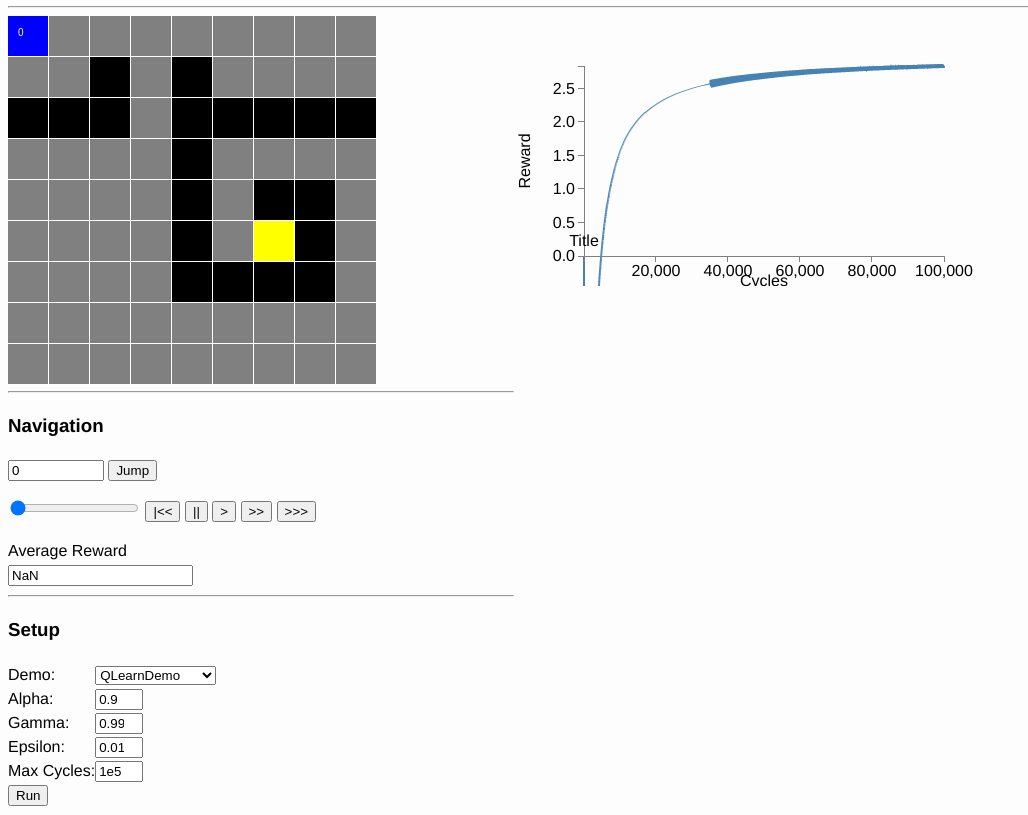
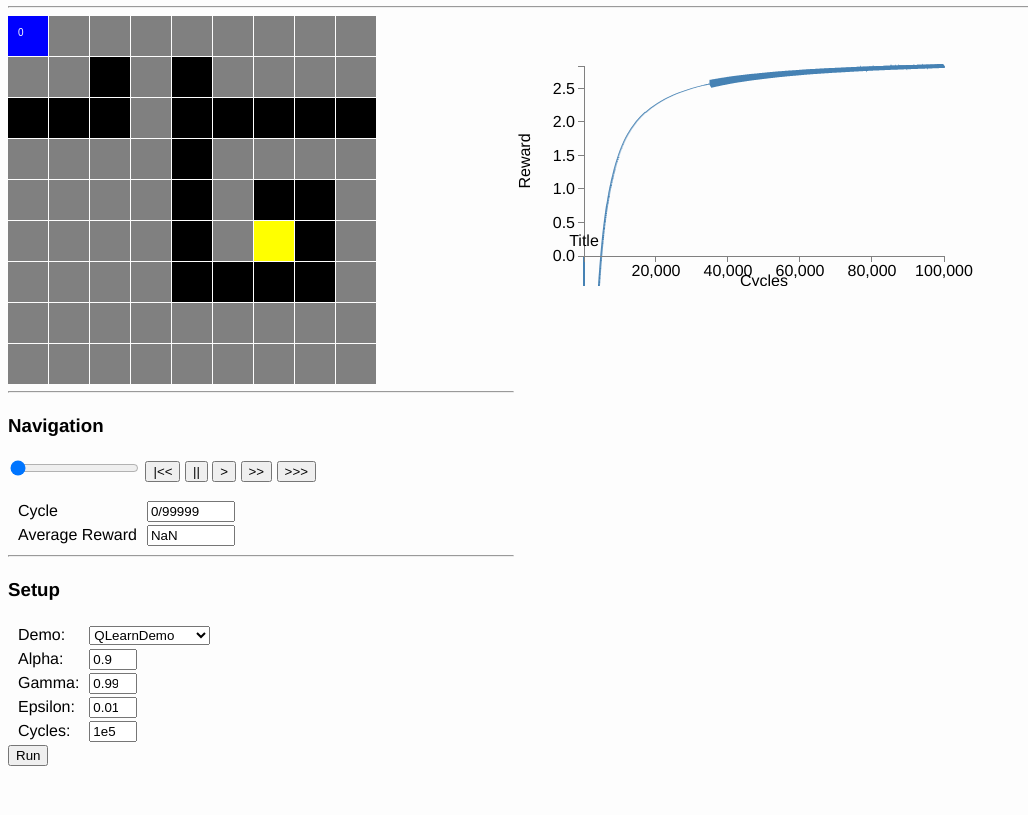
Before and after one commit to aslanides/aixijs, a plain HTML site: page index.html in a window 1280 px wide. Both pictures are taken after a click on the button "Run". Shown: the part 85-900 px from the top of the page, without its empty margins (0-1028 px from the left). After the commit the page ends 860 px from the top, so only its background shows below. Drawn offline with Linux system fonts and the light colour scheme.

Commit message:
Playback UI tweaks

```diff
--- a/index.html
+++ b/index.html
@@ -20,19 +20,24 @@
         <div class="grid" id="navigation" style="display: none;">
             <hr />
             <h3>Navigation</h3>
-            <input type="number" name="Time" min="0" max = "1000000" id ="select_time" value="0">
-            <button onclick="demo.vis.jumpTo(select_time.value)">Jump</button>
             <p>
                 <input type="range" name="slider" id="slider" min="0" value="0" oninput="demo.vis.jumpTo(value)">
-                <button onclick="demo.vis.jumpTo(0)">|<<</button>
+                <button onclick="demo.vis.jumpTo(0);demo.vis.pause()">|<<</button>
                 <button onclick="demo.vis.pause()">||</button>
                 <button onclick="demo.vis.run(100)">></button>
                 <button onclick="demo.vis.run(10)">>></button>
                 <button onclick="demo.vis.run(1)">>>></button>
             </p>
-
-            <label for="r_ave">Average Reward</label>
-            <input type="text" name="Reward" id="r_ave" value="">
+            <form>
+                <p class="params">
+                    <label for="display_time">Cycle</label>
+                    <input class="display" type="text" name="Time" id="display_time" value="0" readonly>
+                </p>
+                <p class="params">
+                    <label for="r_ave">Average Reward</label>
+                    <input class="display" type="text" name="Reward" id="r_ave" value="" readonly>
+                </p>
+            </form>
             <hr />
         </div>
         <div class="grid" id="setup">
@@ -55,7 +60,7 @@
                     <input type="number" class="params" name="epsilon" id="epsilon" min="0" max="1" value="0.01" step="0.01">
                 </p>
                 <p class="params">
-                    <label for="t_max">Max Cycles:</label>
+                    <label for="t_max">Cycles:</label>
                     <input type="number" class="params" name="t_max" id="t_max" min="0" max="1e6" value="1e5">
                 </p>
             </form>
--- a/style.css
+++ b/style.css
@@ -59,9 +59,15 @@ p.params {
 
 label {
     display: table-cell;
+    padding-left: 10px;
+    padding-right: 10px;
 }
 
 input.params {
     display: table-cell;
     width: 40px;
 }
+
+input.display {
+    width: 80px;
+}
```
Also changed, not shown: lib/visualization.js.
